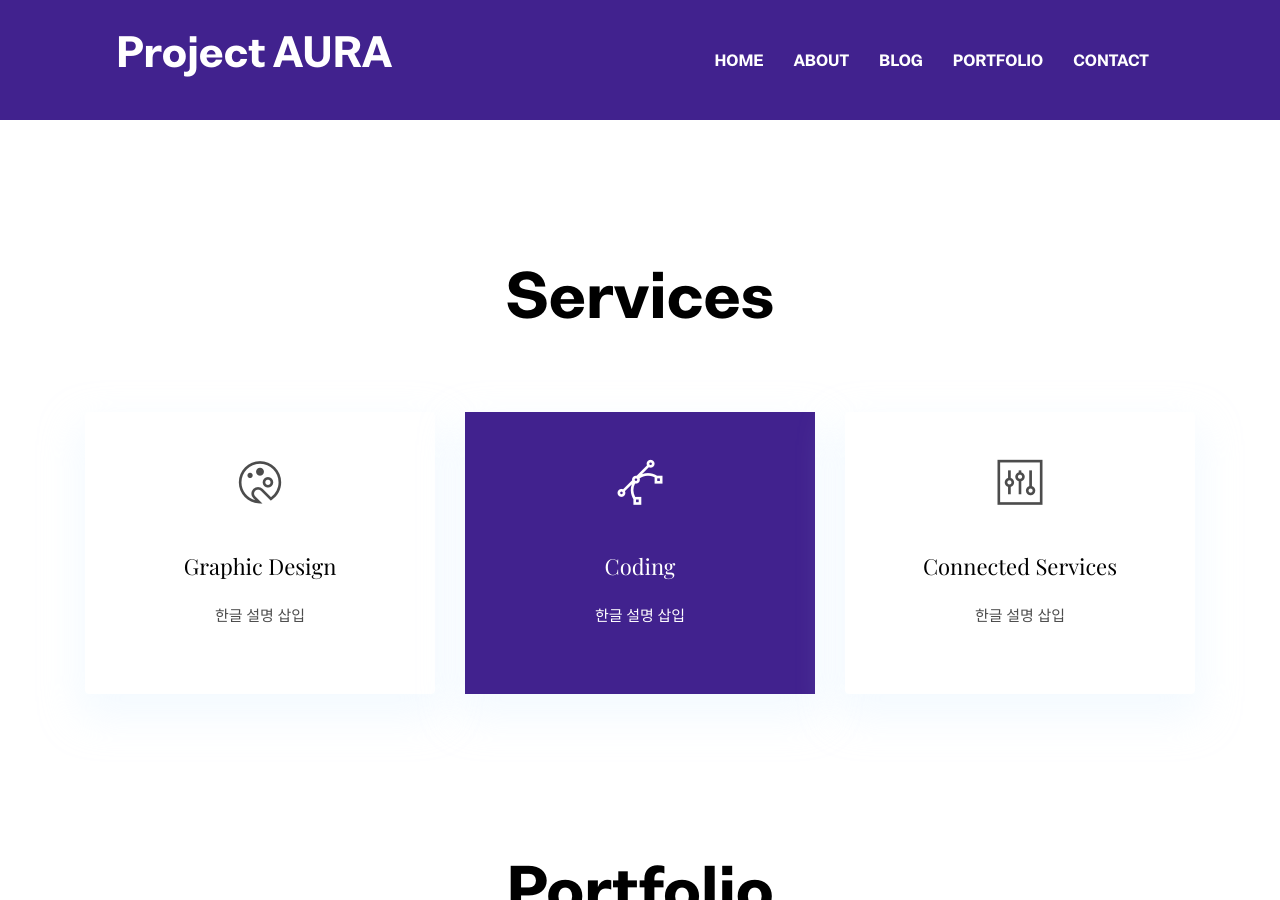
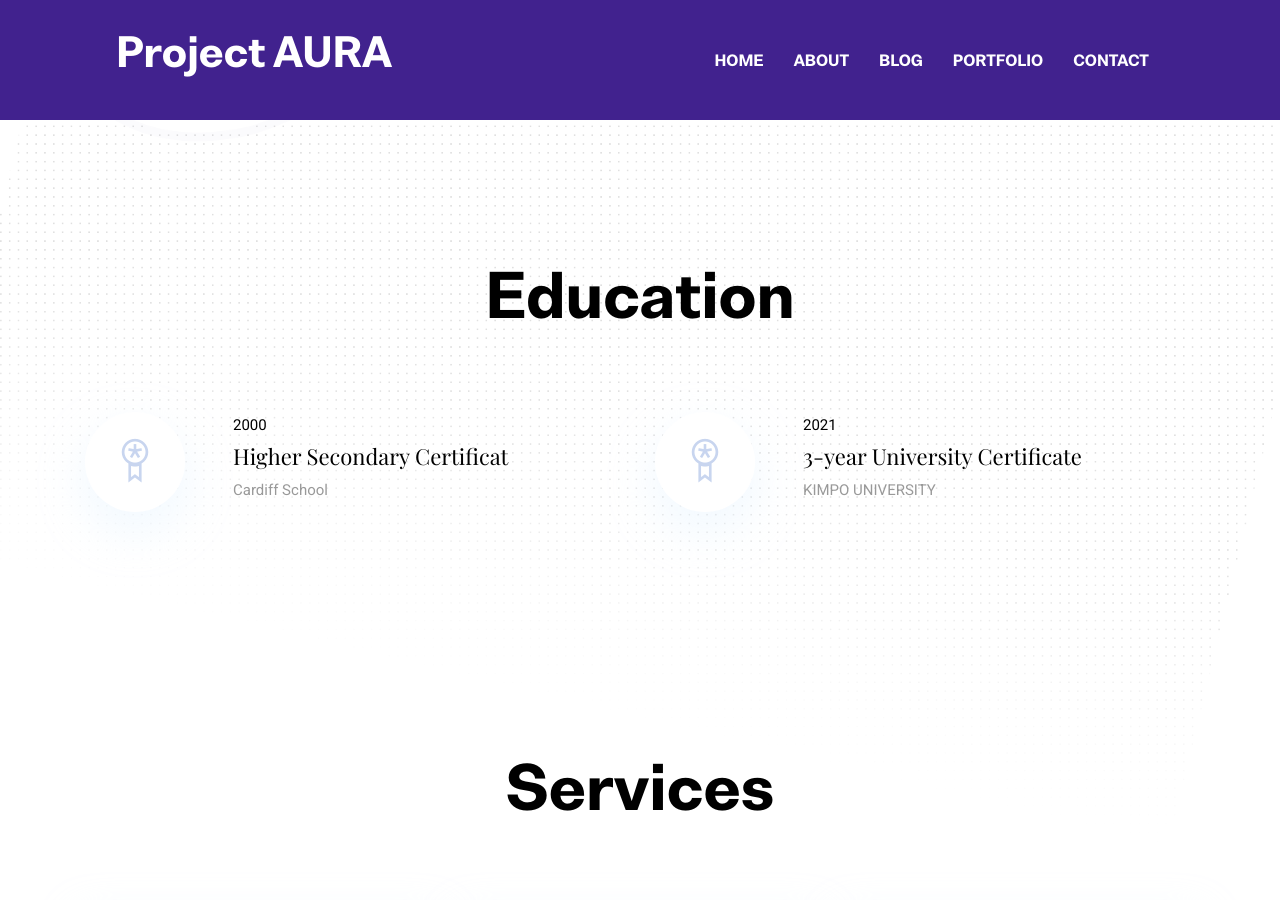
Before and after one commit to n0n02001/n0n02001.github.io, a Jekyll site: the page built from index.html, in a window 1280 px wide and 900 px high, scrolled down 2028 px. Built offline with Jekyll 4.4.1, drawn with Linux system fonts in a browser that asks for light colours.

Commit message:
Update settings.yml

```diff
--- a/_data/settings.yml
+++ b/_data/settings.yml
@@ -118,8 +118,8 @@ education-title: Education
 education:
 # - {name: Marters in UX Design, date: '2006', organization: 'Masassusets Institute of Technology'}
 # - {name: Honours in Fine Arts, date: '2004', organization: 'Harvard University'}
-# - {name: Higher Secondary Certificat, date: '2000', organization: 'Cardiff School'}
-# - {name: 3-year University Certificate, date: '2021', organization: 'KIMPO UNIVERSITY'}
+ - {name: Higher Secondary Certificat, date: '2000', organization: 'Cardiff School'}
+ - {name: 3-year University Certificate, date: '2021', organization: 'KIMPO UNIVERSITY'}
 
 
 #-------------------------------
```
